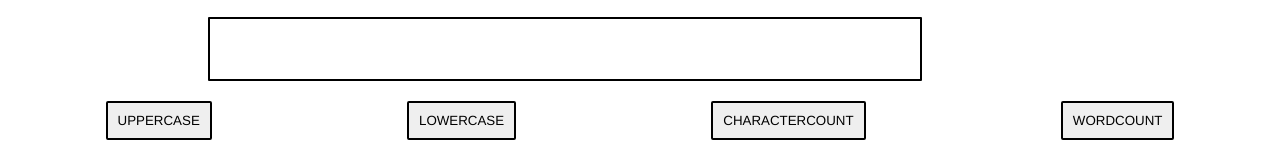
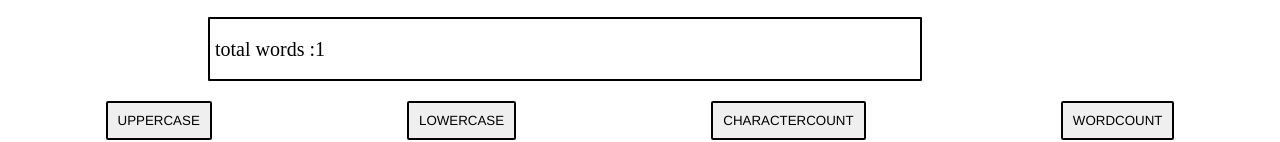
Before and after one commit to rupalikorade/DOM-text-tool, a plain HTML site: page index.html in a window 1280 px wide. Both pictures are taken after a click on the button "WORDCOUNT". Shown: the part 190-332 px from the top of the page. Drawn offline with Linux system fonts and the light colour scheme.

Commit message:
wordcount

```diff
--- a/index.html
+++ b/index.html
@@ -87,7 +87,12 @@
 
                 resultElement.innerText = `total characters:${inputElement.value.length}`
             }
+            function wordCount(){
+                const inputElement =document.getElementById("input-text")
+                const resultElement =document.getElementById("result")
 
+                resultElement.innerText = `total words :${inputElement.value.split(" ").length}`
+            }
 
 
 
```
